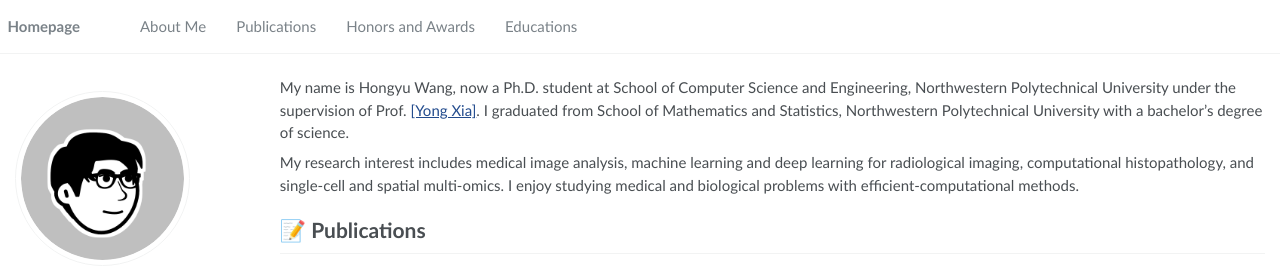
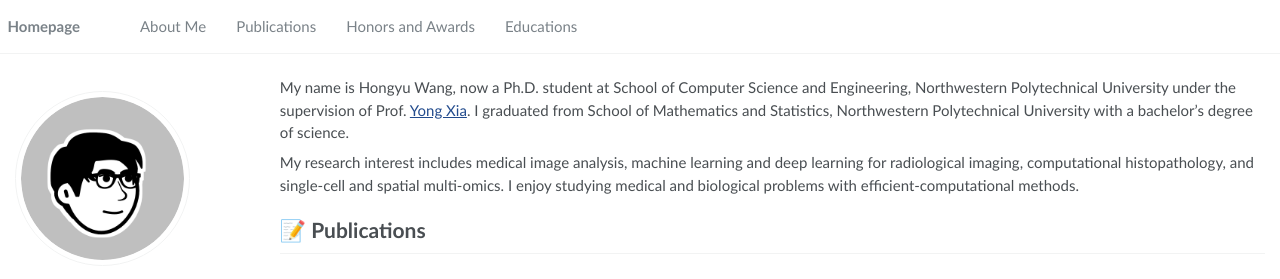
Before and after one commit to hywang01/hywang01.github.io, a Jekyll site: the page built from _pages/about.md, in a window 1280 px wide and 900 px high. Shown: the top 279 px of the window. Built offline with Jekyll 4.4.1, drawn with Linux system fonts in a browser that asks for light colours.

Commit message:
update link

```diff
--- a/_pages/about.md
+++ b/_pages/about.md
@@ -17,7 +17,7 @@ redirect_from:
 
 <span class='anchor' id='about-me'></span>
 
-My name is Hongyu Wang, now a Ph.D. student at School of Computer Science and Engineering, Northwestern Polytechnical University under the supervision of Prof. [\[Yong Xia\]](https://teacher.nwpu.edu.cn/yongxia.html). I graduated from School of Mathematics and Statistics, Northwestern Polytechnical University with a bachelor’s degree of science.
+My name is Hongyu Wang, now a Ph.D. student at School of Computer Science and Engineering, Northwestern Polytechnical University under the supervision of Prof. [Yong Xia](https://teacher.nwpu.edu.cn/yongxia.html). I graduated from School of Mathematics and Statistics, Northwestern Polytechnical University with a bachelor’s degree of science.
 
 My research interest includes medical image analysis, machine learning and deep learning for radiological imaging, computational histopathology, and single-cell and spatial multi-omics. I enjoy studying medical and biological problems with efficient-computational methods.
 
```
